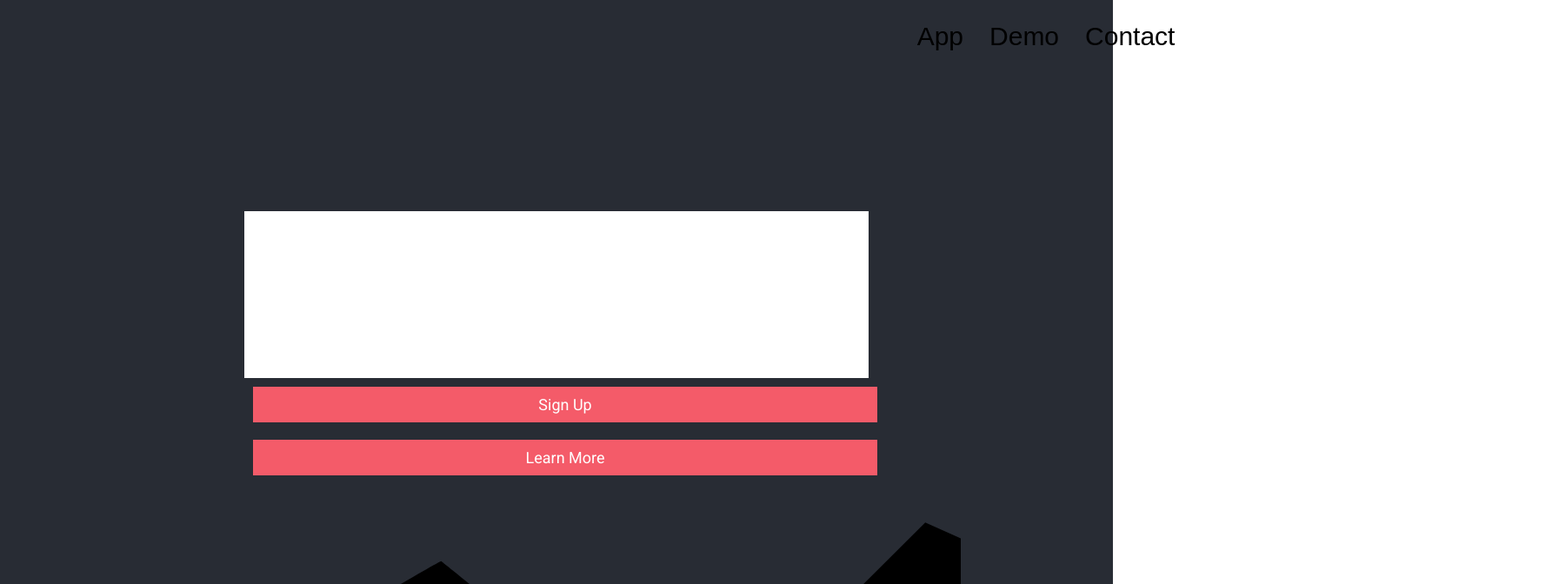
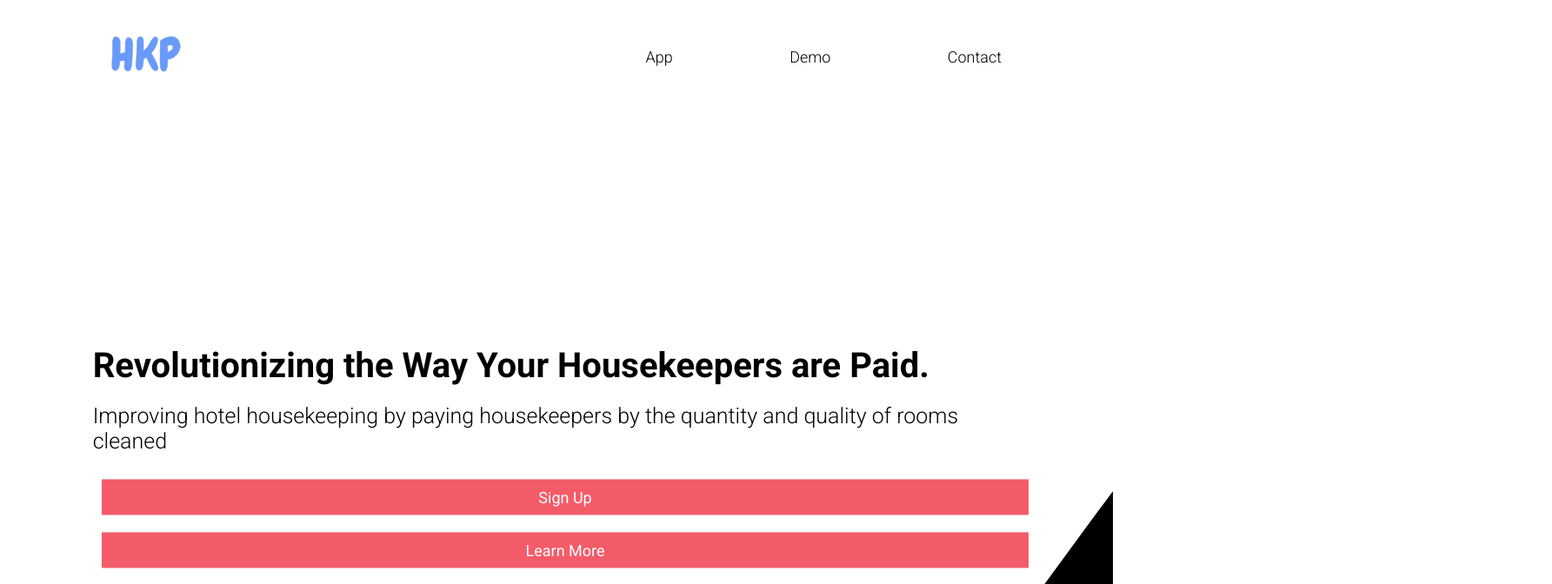
Before and after one commit to HKPSolutions/public-facing-website, a React (Create React App) app in the folder app/: page / in a window 1280 px wide. Shown: the top 672 px of the page at 87% size, 1785 px wide, since content can reach past the window. Built offline with nearby package versions, Linux system fonts and the light colour scheme.

Commit message:
restyled everything

```diff
--- a/app/src/components/App/App.scss
+++ b/app/src/components/App/App.scss
@@ -1,10 +1,10 @@
-.App {
-  background-color: #282c34;
-  min-height: 100vh;
-  display: flex;
-  flex-direction: column;
-  align-items: center;
-  justify-content: center;
-  font-size: calc(10px + 2vmin);
-  color: white;
-}
+// .App {
+//   background-color: #282c34;
+//   min-height: 100vh;
+//   display: flex;
+//   flex-direction: column;
+//   align-items: center;
+//   justify-content: center;
+//   font-size: calc(10px + 2vmin);
+//   color: white;
+// }
--- a/app/src/components/NavBar/NavBar.js
+++ b/app/src/components/NavBar/NavBar.js
@@ -1,19 +1,34 @@
 import React from 'react';
-import './Navbar.css';//put some styling in APP.css
-//this created the hyperlinks.
-function Navbar(){
-    return(
-    <div className= "Hello">
-        <a href="/app">App</a>
-        <a href="/demo">Demo</a>
-        <a href="/contact">Contact</a>
-    </div>
+import './style.scss';
 
+import Branding from './assets/brand.png'
+
+function Navbar() {
+    const [isMobileOpen, setOpen] = React.useState(false);
+
+    function onClickHandler() {
+        setOpen((old) => !old);
+    }
+
+    return (
+        <div className="navbar">
+            <div className="navbar-branding">
+                <a href="/">
+                    <img alt="branding" src={Branding} />
+                </a>
+            </div>
+            <a class={"toggle-menu " + (isMobileOpen ? " active" : "")} href="#" onClick={onClickHandler}>
+                <i></i>
+                <i></i>
+                <i></i>
+            </a>
+            <ul class={(isMobileOpen ? "open" : "close")}>
+                <li><a href="/app">app</a></li>
+                <li><a href="/demo">demo</a></li>
+                <li><a href="/contact">contact</a></li>
+            </ul>
+        </div>
     );
-
-
-
-
 }
 
 export default Navbar;
--- a/app/src/components/NavBar/Navbar.css
+++ /dev/null
@@ -1,25 +0,0 @@
-
-.Hello{
-  position: absolute;
-  width: 1623px;
-  height: 80px;
-  left: 162px;
-  top: 25px;
-  border-color: black;
-  padding-bottom: 10vh;
-}
-
-a{
-  font-size: 30px;
-  font-family: Arial, Helvetica, sans-serif;
-  position: relative;
-
-  display: inline;
-  right:-55%;
-  color: black;
-  padding-right: 30px;
-}
-
-a:link {
-  text-decoration: none;
-}
--- /dev/null
+++ b/app/src/components/NavBar/style.scss
@@ -0,0 +1,129 @@
+@import url("https://fonts.googleapis.com/css2?family=Roboto:wght@300;400;700&display=swap");
+
+.navbar {
+  display: flex;
+  width: 80%;
+  height: 80px;
+  justify-content: space-between;
+  align-items: center;
+  padding: 25px 0px;
+  font-family: "Roboto", sans-serif;
+  font-weight: 200;
+  font-size: 18px;
+  margin: auto;
+
+  ul {
+    display: flex;
+    justify-content: space-between;
+    align-self: stretch;
+    align-items: stretch;
+    list-style: none;
+    width: 40%;
+
+    a {
+      text-transform: capitalize;
+      height: 100%;
+      display: grid;
+      place-items: center;
+      text-decoration-color: transparent;
+      color: black;
+    }
+  }
+}
+
+@media screen and (min-width: 1600px) {
+  .navbar {
+    font-size: 36px;
+    height: 140px;
+
+    img {
+      width: 100px;
+    }
+  }
+}
+
+@media screen and (max-width: 600px) {
+  .navbar {
+    display: grid;
+    grid-template-columns: 1fr auto;
+    justify-content: stretch;
+    width: 100%;
+    height: min-content;
+    gap: 60px;
+
+    .navbar-branding {
+        padding-left: 30px;
+    }
+
+    .toggle-menu {
+      position: relative;
+      display: block;
+      width: 30px;
+      height: 16px;
+      padding-left: 30px;
+
+      i {
+        position: absolute;
+        display: block;
+        height: 2px;
+        background: black;
+        width: 30px;
+        left: 0px;
+        -webkit-transition: all 0.3s;
+        transition: all 0.3s;
+      }
+
+      i:nth-child(1) {
+        top: 0px;
+      }
+
+      i:nth-child(2) {
+        top: 8px;
+      }
+
+      i:nth-child(3) {
+        top: 16px;
+      }
+    }
+
+    .toggle-menu.active {
+      i:nth-child(1) {
+        top: 8px;
+        -webkit-transform: rotateZ(45deg);
+        transform: rotateZ(45deg);
+      }
+
+      i:nth-child(2) {
+        background: transparent;
+      }
+
+      i:nth-child(3) {
+        top: 8px;
+        -webkit-transform: rotateZ(-45deg);
+        transform: rotateZ(-45deg);
+      }
+    }
+
+    .close{
+        display: none;
+    }
+
+    .open {
+        display: flex;
+        flex-direction: column;
+        grid-column: 1 / 3;
+        padding: 0px;
+        margin: 0px;
+        width: 100%;
+        gap: 30px;
+
+        li{
+            a{
+                justify-self: stretch;
+                font-size: 48px;
+                font-weight: 200;
+            }
+        }
+    }
+  }
+}
```
Also changed, not shown: app/src/components/NavBar/assets/brand.png (added).
